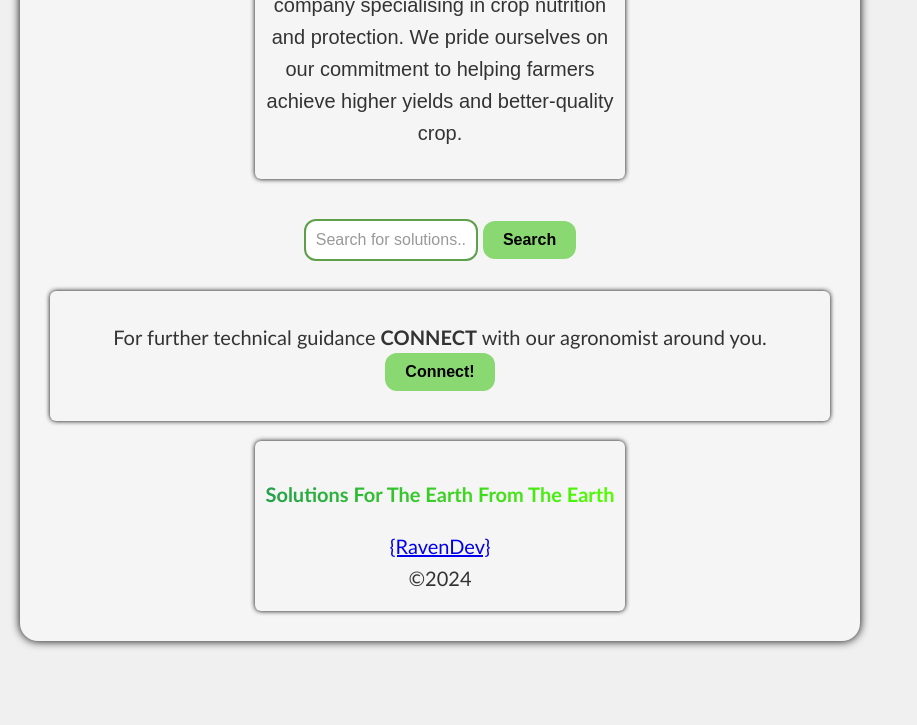
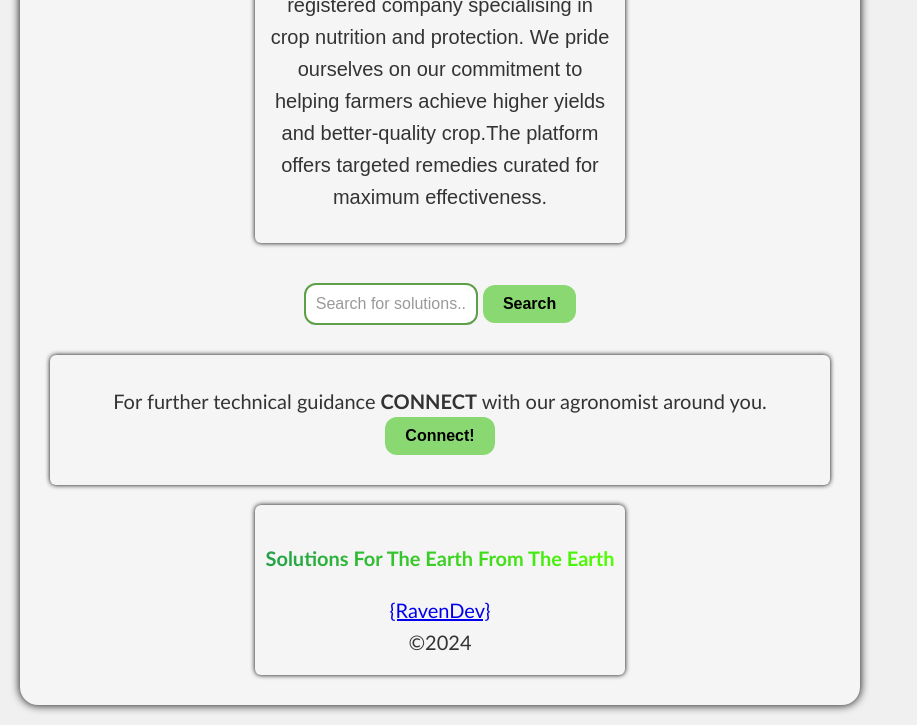
Before and after one commit to Ben1464/GrowMate-Kenya, a plain HTML site: page public/index.html in a window 1280 px wide. Shown: the part 273-998 px from the top of the page, without its empty margins (0-917 px from the left). Before the commit the page ends 934 px from the top, so only its background shows below. Drawn offline with Linux system fonts and the light colour scheme.

Commit message:
updated the landing page

```diff
--- a/public/index.html
+++ b/public/index.html
@@ -18,7 +18,7 @@
 
         <div class="main-container">
             <div class="main-content">
-                <p class="main"><article>GrowMate Kenya is a locally registered company specialising in crop nutrition and protection. We pride ourselves on our commitment to helping farmers achieve higher yields and better-quality crop.</article></p>
+                <p class="main"><article><strong>GrowMate Kenya</strong> is a locally registered company specialising in crop nutrition and protection. We pride ourselves on our commitment to helping farmers achieve higher yields and better-quality crop.The platform offers targeted remedies curated for maximum effectiveness.</article></p>
             </div>
         </div>
 
```
